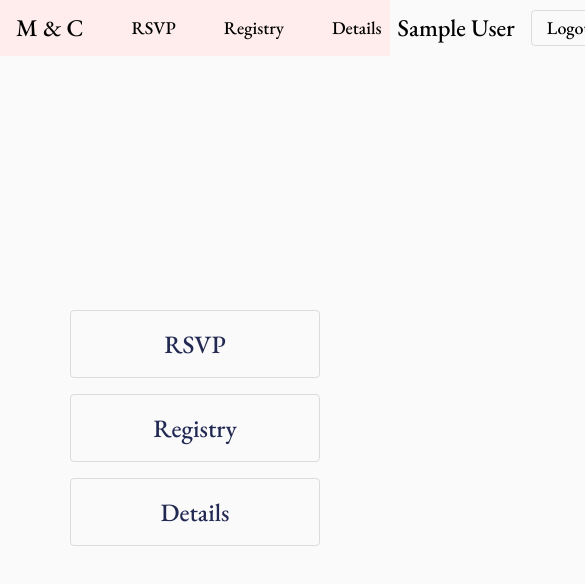
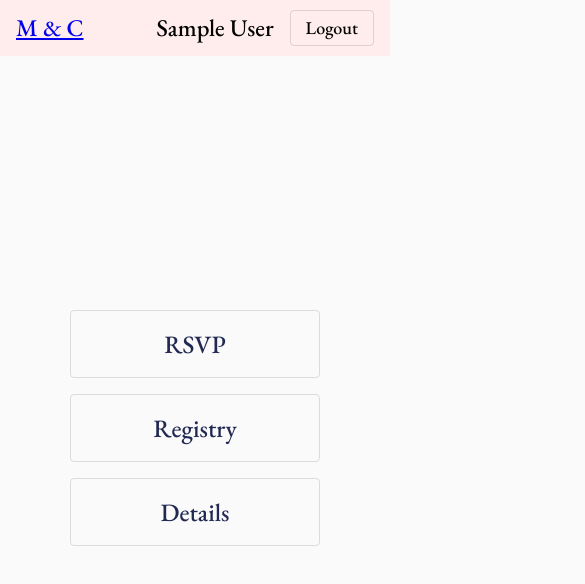
Before and after one commit to ClaireMcA/gift-registry-ui, an Angular app: page /home in a window 390 px wide. Shown: the top 584 px of the page, 585 px wide, since content can reach past the window. Built offline with nearby package versions, Linux system fonts and the light colour scheme; sample sign-in values are in the browser's storage.

Commit message:
mobile changes

```diff
--- a/package.json
+++ b/package.json
@@ -16,6 +16,7 @@
     "@angular/common": "~11.0.0",
     "@angular/compiler": "~11.0.0",
     "@angular/core": "~11.0.0",
+    "@angular/flex-layout": "^12.0.0-beta.35",
     "@angular/forms": "~11.0.0",
     "@angular/material": "^11.2.13",
     "@angular/platform-browser": "~11.0.0",
--- a/src/app/layout/toolbar/toolbar.component.html
+++ b/src/app/layout/toolbar/toolbar.component.html
@@ -1,9 +1,9 @@
 <mat-toolbar color="accent" *ngIf="{ isAuthenticated: isAuthenticated$ | async } as state">
     <div>
-        <span class="logo">M & C</span>
-        <button *ngIf="state.isAuthenticated" routerLink="/rsvp-home" mat-button>RSVP</button>
-        <button *ngIf="state.isAuthenticated" routerLink="/registry-items" mat-button>Registry</button>
-        <button *ngIf="state.isAuthenticated" routerLink="/details" mat-button>Details</button>
+        <a routerLink="/home" class="logo">M & C</a>
+        <button fxShow fxHide.lt-md *ngIf="state.isAuthenticated" routerLink="/rsvp-home" mat-button>RSVP</button>
+        <button fxShow fxHide.lt-md *ngIf="state.isAuthenticated" routerLink="/registry-items" mat-button>Registry</button>
+        <button fxShow fxHide.lt-md *ngIf="state.isAuthenticated" routerLink="/details" mat-button>Details</button>
     </div>
 
     <div>
--- a/src/app/registry-items/registry-items.component.html
+++ b/src/app/registry-items/registry-items.component.html
@@ -1,5 +1,5 @@
 <mat-drawer-container class="example-container">
-    <mat-drawer [opened]="true" #drawer mode="side">
+    <mat-drawer fxHide fxShow.gt-sm [opened]="true" #drawer mode="side">
         <fa-icon [icon]="faShoppingCart"></fa-icon><span>Your Items</span>
         <p *ngFor="let item of myRegistryItems$ | async">{{ item.title }}</p>
     </mat-drawer>
@@ -26,7 +26,7 @@
             </p>
         </div>
 
-        <div class="category-container" *ngFor="let keyval of state.registryItemsMap | keyvalue">
+        <div fxFlex="45" fxFlex.lt-md="100" class="category-container" *ngFor="let keyval of state.registryItemsMap | keyvalue">
             <h1>{{ keyval.key }}</h1>
             <mat-card *ngFor="let item of keyval.value; let first = first;" [ngClass]="{ 'mt-1': !first }">
                 <mat-card-header>
--- a/src/app/registry-items/registry-items.component.scss
+++ b/src/app/registry-items/registry-items.component.scss
@@ -21,7 +21,6 @@ mat-drawer span {
 
 .category-container {
     margin-top: 2rem;
-    width: 48%;
 }
 
 mat-card {
--- a/src/app/rsvp/rsvp-home/rsvp-home.component.scss
+++ b/src/app/rsvp/rsvp-home/rsvp-home.component.scss
@@ -1,6 +1,7 @@
 .container {
     text-align: center;
     width: 600px;
+    max-width: 90%;
 }
 
 form {
--- a/src/app/shared/shared.module.ts
+++ b/src/app/shared/shared.module.ts
@@ -10,6 +10,7 @@ import { MatButtonToggleModule } from '@angular/material/button-toggle';
 import { MatAutocompleteModule } from '@angular/material/autocomplete';
 import { MatSidenavModule } from '@angular/material/sidenav';
 import { FontAwesomeModule } from '@fortawesome/angular-fontawesome';
+import { FlexLayoutModule } from '@angular/flex-layout';
 
 
 @NgModule({
@@ -27,7 +28,8 @@ import { FontAwesomeModule } from '@fortawesome/angular-fontawesome';
     MatToolbarModule,
     MatCardModule,
     MatAutocompleteModule,
-    MatSidenavModule
+    MatSidenavModule,
+    FlexLayoutModule
   ]
 })
 export class SharedModule { }
```
Also changed, not shown: 1 other file (tests, documents, lock files or other folders).
